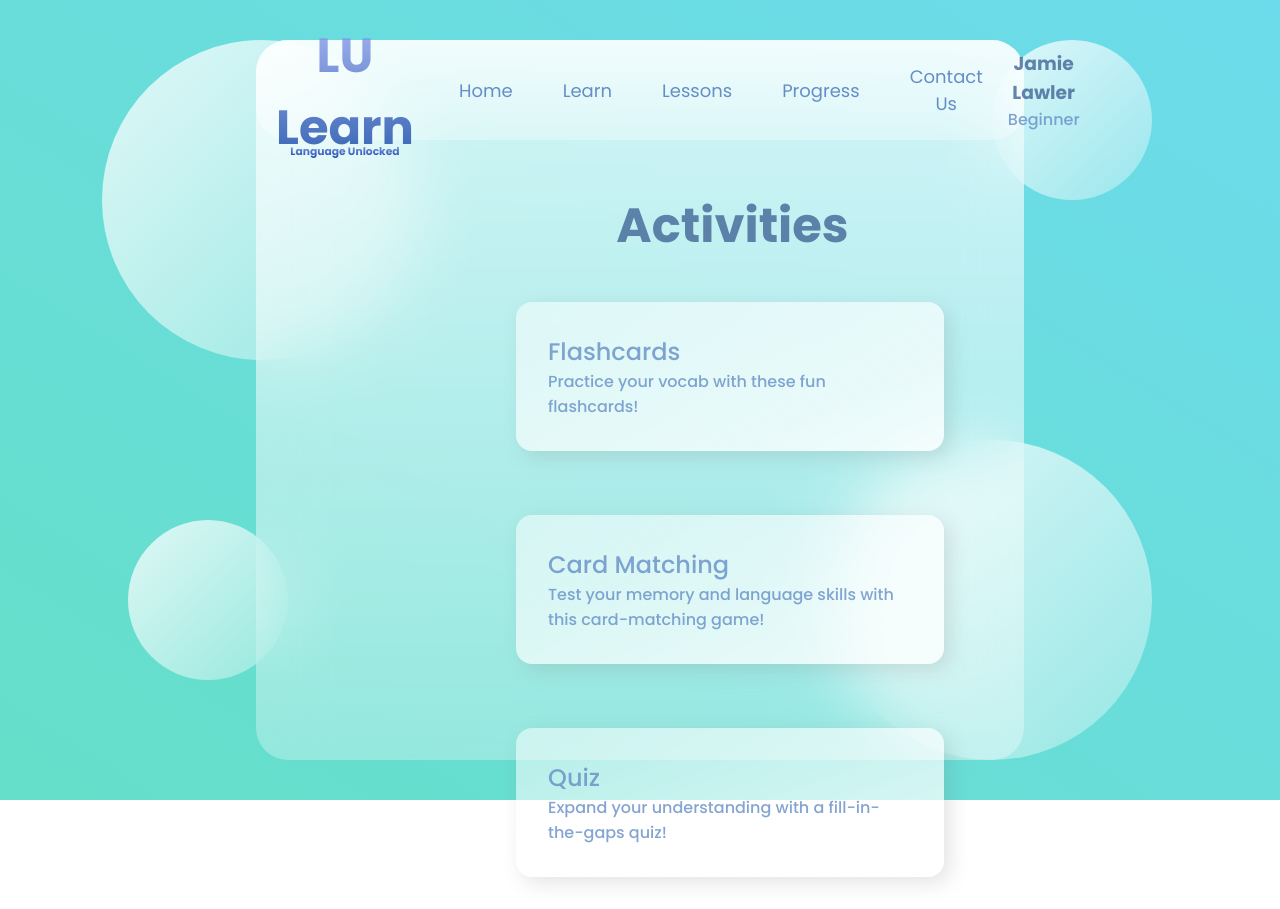
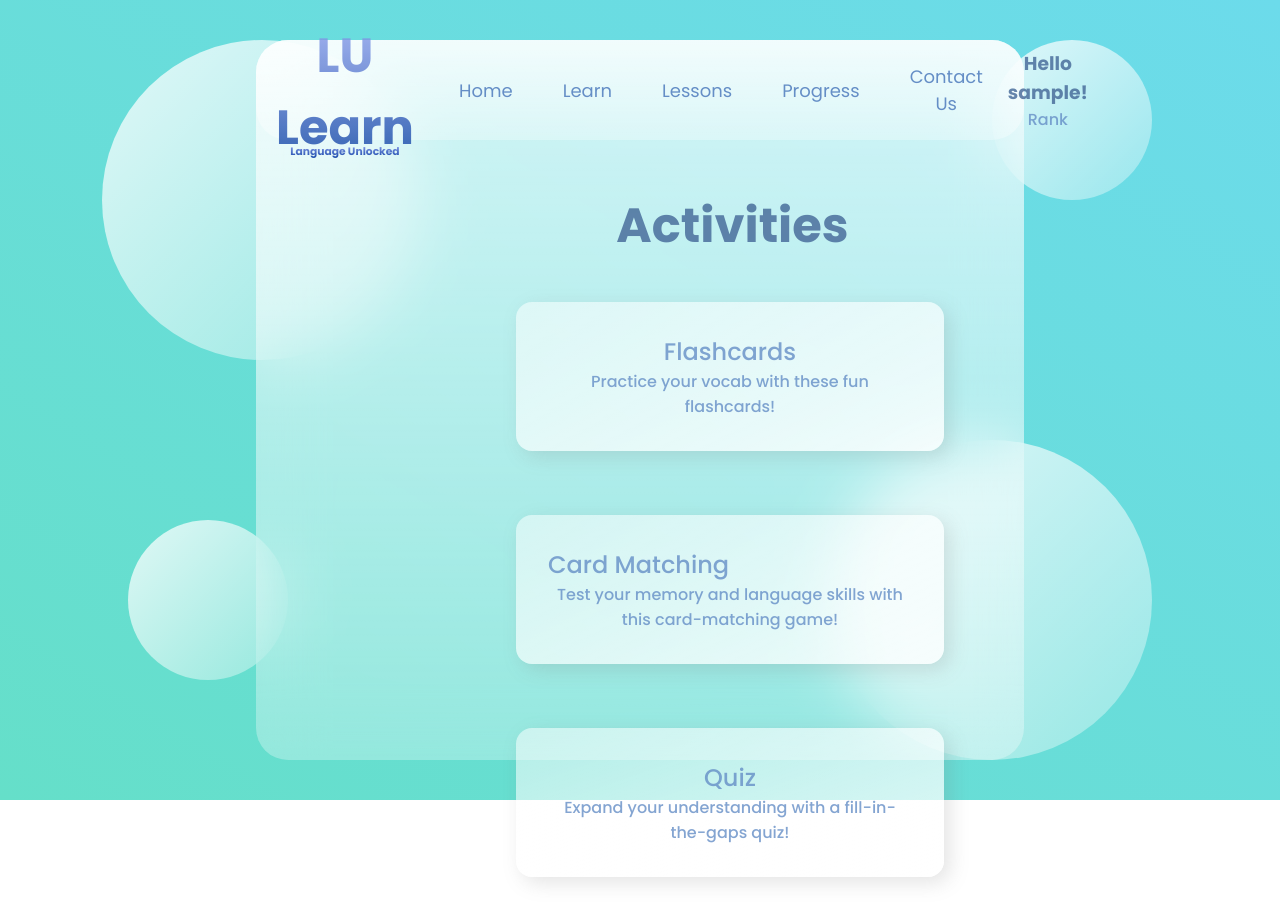
Before and after one commit to jamieeloise/lulearn, a website: page Frontend/public/vocab.html in a window 1280 px wide. Drawn offline with Linux system fonts and the light colour scheme; sample sign-in values are in the browser's storage.

Commit message:
Username displayed

```diff
--- a/Frontend/js/auth.js
+++ b/Frontend/js/auth.js
@@ -36,6 +36,7 @@ async function login(username, password) {
             headers: {
                 'Content-Type': 'application/json',
             },
+            // serialise JSON body
             body: JSON.stringify({ username, password }),
         });
 
@@ -45,6 +46,8 @@ async function login(username, password) {
             console.log('Login Successful: ', data);
             // store session information
             sessionStorage.setItem('userLoggedIn', 'true');
+            // store username for use on index.html
+            sessionStorage.setItem('username', username);
             window.location.href = 'index.html'; // redirect to main dashboard
         } else {
             console.error('Login Failed: ', data.msg);
--- /dev/null
+++ b/Frontend/js/index.js
@@ -0,0 +1,10 @@
+document.addEventListener('DOMContentLoaded', function() {
+    const usernameShow = document.getElementById('usernameShow');
+    const username = sessionStorage.getItem('username');
+
+    if (username) {
+        usernameShow.textContent = `Hello ${username}!`;
+    } else {
+        window.location.href = 'login.html';
+    }
+})
--- a/Frontend/public/cardmatch/index.html
+++ b/Frontend/public/cardmatch/index.html
@@ -10,6 +10,7 @@
     <link rel="stylesheet" href="style.css"/>
     <script src="app.js"></script>
     <script src="https://kit.fontawesome.com/bc84cceaba.js" crossorigin="anonymous"></script>
+    <script src = "../../js/index.js" defer></script>
 </head>
 <body>
     <main>
@@ -36,9 +37,8 @@
                     </a>
                 </div>
                 <div class="user">
-                    <h3>Jamie Lawler</h3>
-                    <p>Beginner</p>
-                </div>
+                    <h3 id="usernameShow"></h3>
+                    <p>Rank</p>
             </div>
             <div class="games">
                 <div class="title" id="mmg">
--- a/Frontend/public/vocab.html
+++ b/Frontend/public/vocab.html
@@ -9,6 +9,7 @@
     rel="stylesheet"/>
     <link rel="stylesheet" href="main.css"/>
     <link rel="stylesheet" href="app.css"/>
+    <script src = "../js/index.js" defer></script>
 </head>
 <body>
     <main>
@@ -40,10 +41,8 @@
                     </a>
                 </div>
                 <div class="user">
-                    <img src="./images/avatar.png" alt="">
-                    <h3>Jamie Lawler</h3>
-                    <p>Beginner</p>
-                </div>
+                    <h3 id="usernameShow"></h3>
+                    <p>Rank</p>
             </div>
             <div class="games">
                 <div class="title">
```
Also changed, not shown: Frontend/public/contact.html (+3 -4 lines), Frontend/public/index.html (+3 -7 lines), Frontend/public/lessons.html (+3 -4 lines), Frontend/public/progress.html (+3 -4 lines).
